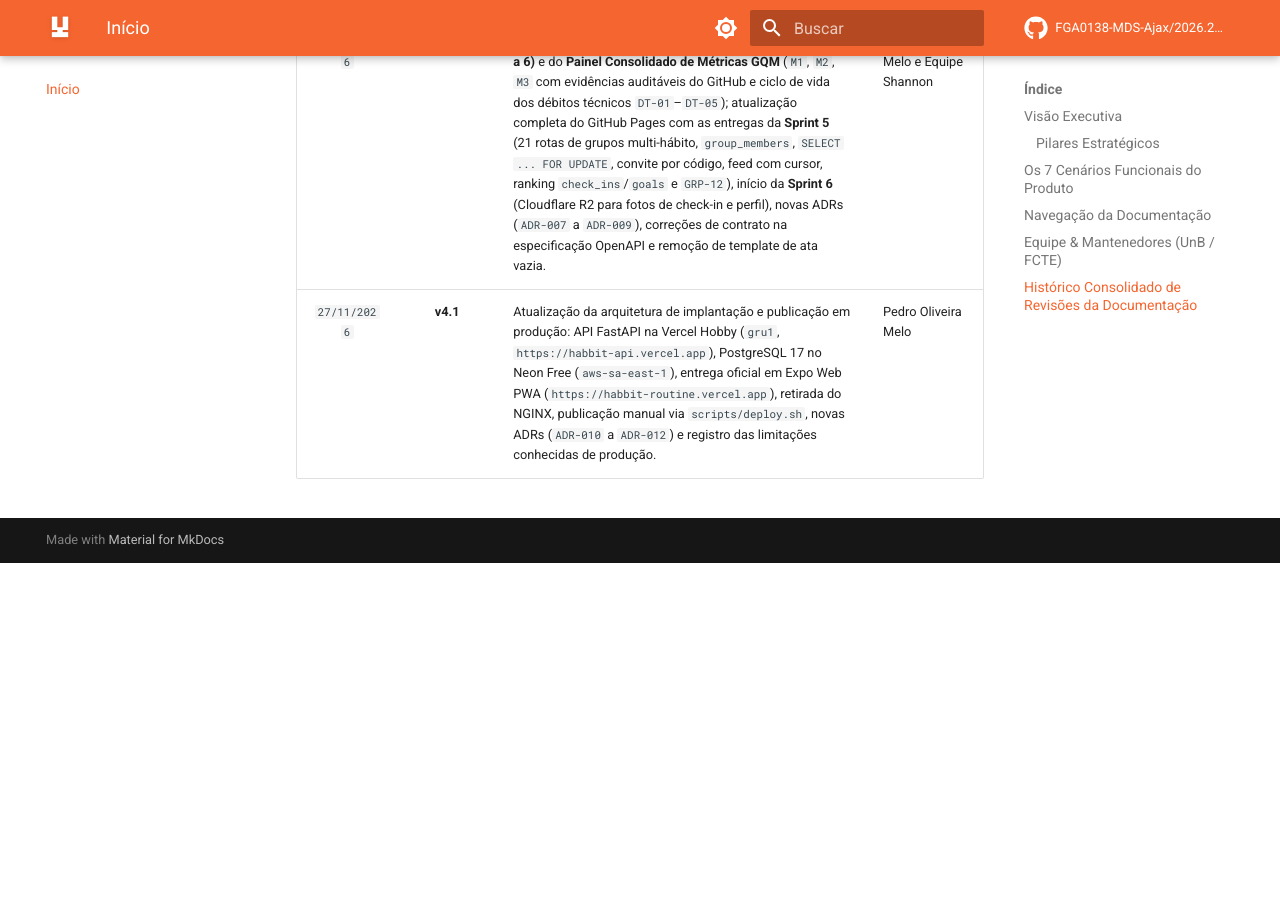
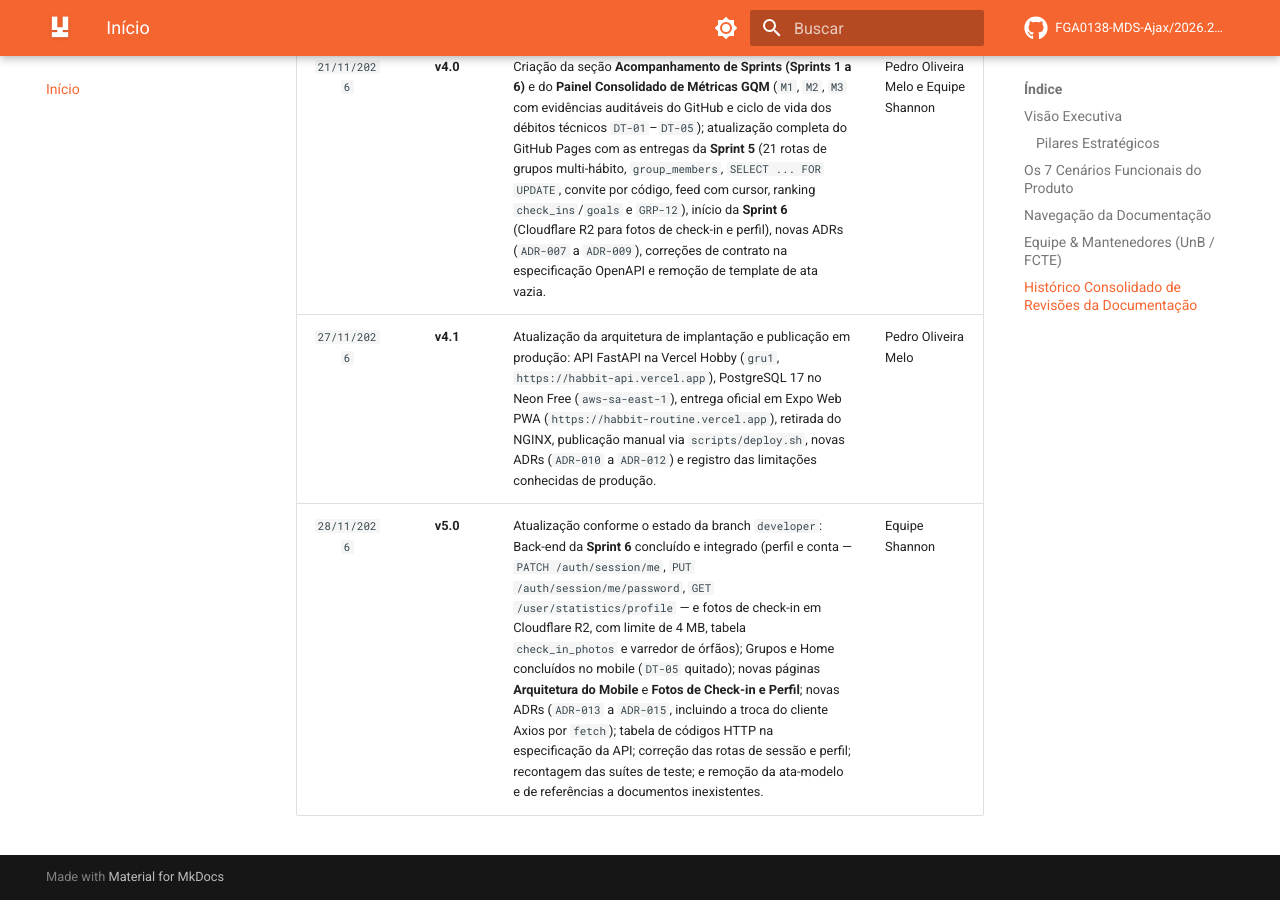
Before and after one commit to FGA0138-MDS-Ajax/2026.2-T02-Shannon, an MkDocs documentation site: the page built from docs/index.md, in a window 1280 px wide and 900 px high, scrolled down 4573 px. Built offline with MkDocs 1.6.1 and Material for MkDocs 9.7.7, drawn with Linux system fonts in a browser that asks for light colours; comment, search, counter and statistics services are not loaded; before the commit the page ends 5136 px from its top, so only the background shows below that; some of the changed text lies outside the part shown.

Commit message:
docs(index): historico de revisoes v5.0 e navegacao
Co-Authored-By: Claude Sonnet 5.5 <noreply@anthropic.com>

```diff
--- a/docs/index.md
+++ b/docs/index.md
@@ -30,7 +30,7 @@ O **HABBIT** resolve esse cenário reunindo, em uma única experiência móvel m
 4. **C4 — Acompanhamento do Progresso:** Painel diário de hábitos, estatísticas consolidadas (`/user/statistics`), estatísticas individuais por hábito (`/user/statistics/habits/{id}`) e calendário mensal de cumprimento (`/user/statistics/habits/{id}/calendar`).
 5. **C5 — Hábitos em Grupo:** Grupos multi-hábito com até 30 membros, convite por código de 8 caracteres, sucessão automática de administrador, feed por cursor, estatísticas coletivas e ranking configurável (`check_ins` ou `goals`).
 6. **C6 — Engajamento e Lembretes:** Notificações locais e lembretes inteligentes condicionados à pendência da meta no período corrente *(realocados para depois da Sprint 6)*.
-7. **C7 — Comunidade e Personalização:** Edição de perfil e troca de senha, privacidade das estatísticas (`statistics_is_public`), duração do check-in, evidências fotográficas em Cloudflare R2 *(Sprint 6 em andamento)* e feed de atividades.
+7. **C7 — Comunidade e Personalização:** Edição de perfil e troca de senha, duração do check-in, evidências fotográficas em Cloudflare R2 e feed de atividades do grupo *(Back-end da Sprint 6 concluído; Front-end de perfil e fotos em andamento; a coluna `statistics_is_public` existe, mas ainda não é exposta por rota)*.
 
 ---
 
@@ -45,7 +45,7 @@ O **HABBIT** resolve esse cenário reunindo, em uma única experiência móvel m
 | **[4. Métricas e Medições (GQM)](visao-produto/metricas-gqm.md)** | Estrutura *Goal-Question-Metric* e especificação 5W2H para Taxa de Conclusão (`M1`), Taxa de Reprovação em Testes (`M2`) e Débito Técnico (`M3`). |
 | **[Requisitos & Backlog](requisitos/requisitos.md)** | **[Perfis e Cenários](requisitos/perfis-cenarios.md)** (`P1`–`P4`), **26 Requisitos (`RF`/`RNF`)**, **12 Decisões de Produto (`D-01`–`D-12`)** e **[36 Histórias de Usuários (`US-01`–`US-36`)](requisitos/historias-usuario.md)** priorizadas via **MoSCoW**. |
 | **[Arquitetura do Sistema](arquitetura/visao-geral.md)** | Estilo em 3 camadas, **[Visão de Uso e Lógica](arquitetura/visoes-uso-logica.md)**, **[Modelo Relacional PostgreSQL 17](arquitetura/modelo-dados.md)**, **[Motor Algorítmico de Metas e Estatísticas](arquitetura/motor-metas-estatisticas.md)**, **[Implantação](arquitetura/implantacao.md)** e **[ADRs](arquitetura/adrs.md)**. |
-| **[Especificação da API (OpenAPI)](api/index.md)** | Contratos detalhados das rotas REST do FastAPI (`/auth`, `/habits`, `/goals`, `/check-ins`, `/user/statistics`, `/groups` e rotas da Sprint 6), payloads JSON e códigos de erro padronizados. |
+| **[Especificação da API (OpenAPI)](api/index.md)** | Contratos detalhados das rotas REST do FastAPI (`/auth`, `/habits`, `/goals`, `/check-ins`, `/user/statistics`, `/groups` perfil e fotos da Sprint 6), payloads JSON e tabela de códigos HTTP. |
 | **[Estratégia e Roteiro de Testes](testes/estrategia-testes.md)** | Pirâmide de testes (Pytest + Testcontainers no Back-end; Jest + RNTL + Storybook no Front-end) e casos de teste mapeados às suítes do repositório. |
 | **[Governança & Rastreabilidade](governanca/rastreabilidade.md)** | Critérios de **[DoR & DoD](governanca/dod-dor.md)** e **[Matriz de Rastreabilidade Bidirecional](governanca/rastreabilidade.md)** ponta a ponta. |
 
@@ -76,3 +76,4 @@ O **HABBIT** resolve esse cenário reunindo, em uma única experiência móvel m
 | `09/11/2026` | **v3.0** | Atualização até a Sprint 5 e publicação no MkDocs: consolidação do módulo `goals` (tabela `goals` 1:1 com `habits`, períodos `day`, `week` e `month`, `period_end_weekday`, `starts_on` e máquina de estados `GoalProgress`); inclusão do módulo `statistics` (`GET /user/statistics` e `GET /user/statistics/habits/{id}/calendar`) e coluna `statistics_is_public` em `users`; adoção de migrações **Alembic**; atualização da arquitetura Front-end com **Expo Router**, **SWR**, **Axios** (interceptors de refresh) e sistema próprio de temas com `StyleSheet`; atualização do andamento das Sprints 3 a 5. | Pedro Oliveira Melo e Equipe Shannon |
 | `21/11/2026` | **v4.0** | Criação da seção **Acompanhamento de Sprints (Sprints 1 a 6)** e do **Painel Consolidado de Métricas GQM** (`M1`, `M2`, `M3` com evidências auditáveis do GitHub e ciclo de vida dos débitos técnicos `DT-01`–`DT-05`); atualização completa do GitHub Pages com as entregas da **Sprint 5** (21 rotas de grupos multi-hábito, `group_members`, `SELECT ... FOR UPDATE`, convite por código, feed com cursor, ranking `check_ins`/`goals` e `GRP-12`), início da **Sprint 6** (Cloudflare R2 para fotos de check-in e perfil), novas ADRs (`ADR-007` a `ADR-009`), correções de contrato na especificação OpenAPI e remoção de template de ata vazia. | Pedro Oliveira Melo e Equipe Shannon |
 | `27/11/2026` | **v4.1** | Atualização da arquitetura de implantação e publicação em produção: API FastAPI na Vercel Hobby (`gru1`, `https://habbit-api.vercel.app`), PostgreSQL 17 no Neon Free (`aws-sa-east-1`), entrega oficial em Expo Web PWA (`https://habbit-routine.vercel.app`), retirada do NGINX, publicação manual via `scripts/deploy.sh`, novas ADRs (`ADR-010` a `ADR-012`) e registro das limitações conhecidas de produção. | Pedro Oliveira Melo |
+| `28/11/2026` | **v5.0** | Atualização conforme o estado da branch `developer`: Back-end da **Sprint 6** concluído e integrado (perfil e conta — `PATCH /auth/session/me`, `PUT /auth/session/me/password`, `GET /user/statistics/profile` — e fotos de check-in em Cloudflare R2, com limite de 4 MB, tabela `check_in_photos` e varredor de órfãos); Grupos e Home concluídos no mobile (`DT-05` quitado); novas páginas **Arquitetura do Mobile** e **Fotos de Check-in e Perfil**; novas ADRs (`ADR-013` a `ADR-015`, incluindo a troca do cliente Axios por `fetch`); tabela de códigos HTTP na especificação da API; correção das rotas de sessão e perfil; recontagem das suítes de teste; e remoção da ata-modelo e de referências a documentos inexistentes. | Equipe Shannon |
```
